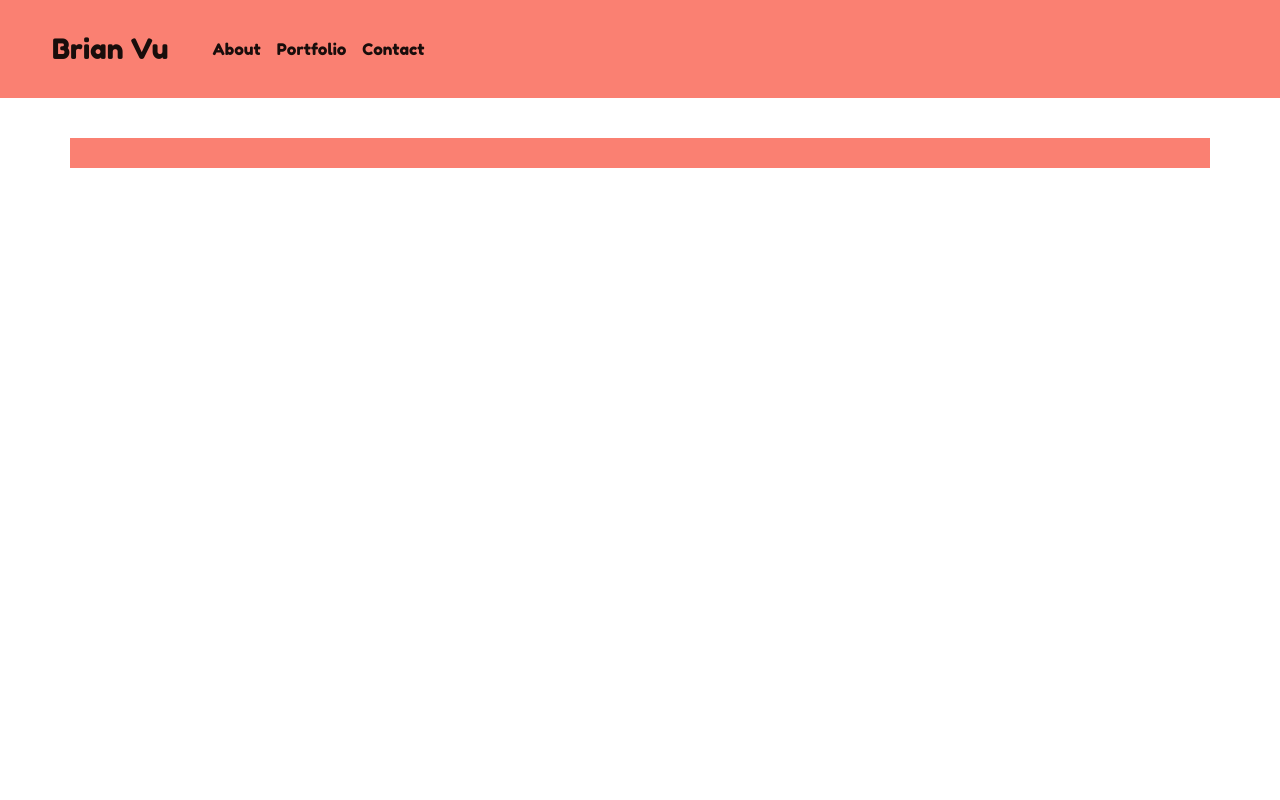
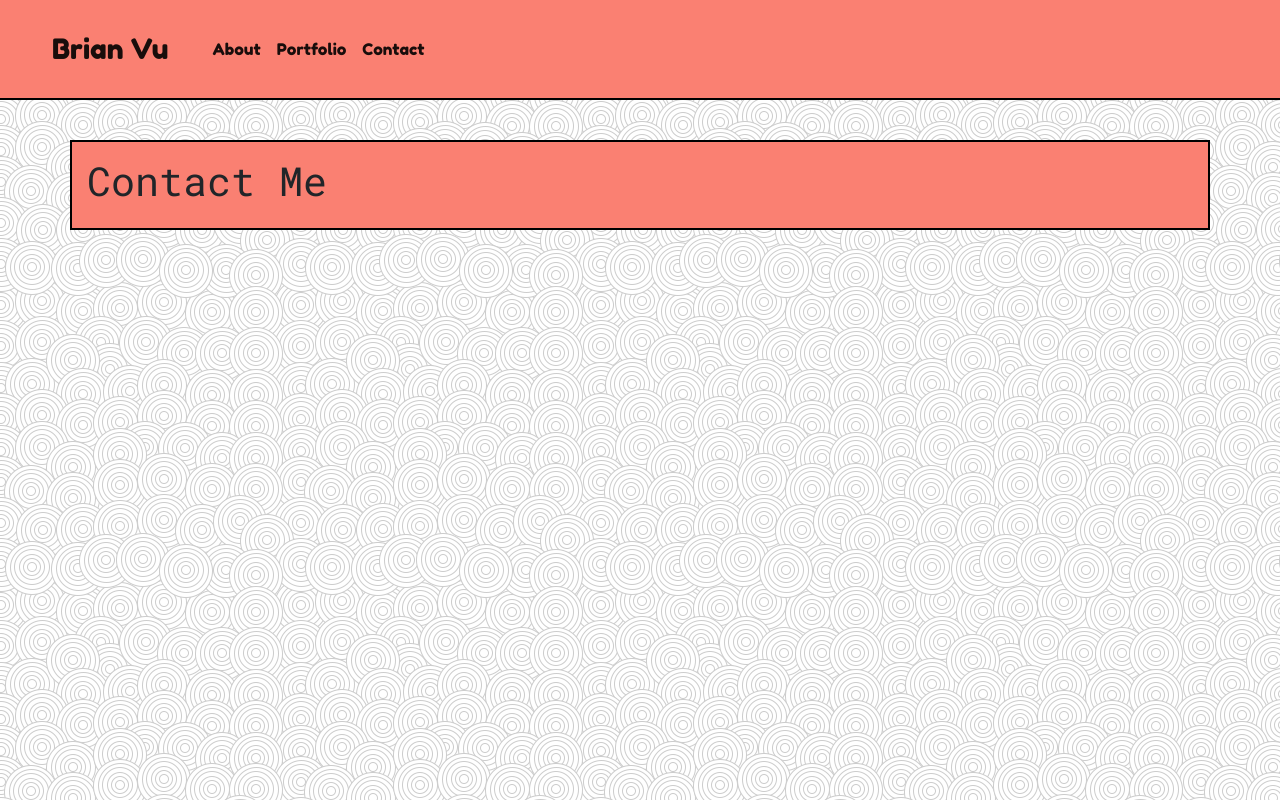
Before and after one commit to b-vu/Homework-2, a plain HTML site: page contact.html in a window 1280 px wide. Drawn offline with nearby package versions, Linux system fonts and the light colour scheme.

Commit message:
Edited index

```diff
--- a/Assets/css/contactstyle.css
+++ b/Assets/css/contactstyle.css
@@ -1,5 +1,5 @@
 body {
-    background: url(images/swirl_pattern.png); /* Background pattern from Toptal Subtle Patterns */
+    background: url(../images/swirl_pattern.png); /* Background pattern from Toptal Subtle Patterns */
 }
 
 .name{
@@ -18,19 +18,15 @@ body {
 
 .navbar-light{
     background-color: salmon;
+    border-bottom: 2px solid black;
 }
 
 .navbar{
     margin-bottom: 40px;
 }
 
-.biopic{
-    height: 300px;
-    width: 300px;
-    margin-right: 10px;
-}
-
 .container{
     background-color: salmon;
     padding: 15px;
+    border: 2px solid black;
 }
--- a/Assets/css/indexstyle.css
+++ b/Assets/css/indexstyle.css
@@ -1,5 +1,5 @@
 body {
-    background: url(images/swirl_pattern.png); /* Background pattern from Toptal Subtle Patterns */
+    background: url(../images/swirl_pattern.png); /* Background pattern from Toptal Subtle Patterns */
 }
 
 .name{
@@ -18,6 +18,7 @@ body {
 
 .navbar-light{
     background-color: salmon;
+    border-bottom: 2px solid black;
 }
 
 .navbar{
@@ -28,13 +29,43 @@ body {
     height: 300px;
     width: 300px;
     margin-right: 10px;
+    border: 2px solid black;
 }
 
 .container{
     background-color: salmon;
     padding: 15px;
+    border: 2px solid black;
 }
 
 @media screen and (max-width: 768px){
 
 }
+
+/*<div class="row col-12">
+            <h1 class="fontStyle">About Me</h1>
+        </div>
+
+        <div class="row">
+          <div class="col-12 col-md-6 col-lg-4">
+            <img src="Assets/images/biopic.jpg" class="img-fluid biopic" alt="Brian Vu">
+          </div>
+
+          <p class="fontStyle col-md-6 col-lg-8">
+                My name is Brian Vu, and I am currently a part-time student at UT Austin's Coding Boot Camp.
+                Currently, I work full time as a lab technician at a research lab in the medical center. As
+                this website shows, I am very interested in learning the skills to become a web developer.
+                My current goal is to pursue a career in web development and programming, and I believe the
+                boot camp is a great way to get a foot in the door. <br> <br>
+                In my free time, I enjoy playing video games (though I need to be careful because if I get
+                immersed, hours would go by unnoticed), reading, and watching sports. I don't have much time
+                for games these days but when I do, I play a game or two of Counter-Strike. But these days I
+                find it more enjoyable to read and watch TV. I'm currently reading The Dark Elf Trilogy by
+                R. A. Salvatore, and I tend to gravitate towards fantasy and sci-fi genres. I'm a huge fan of
+                basketball and football. As a Houston native, I will always cheer for Houston teams, but I
+                enjoy watching any good teams play. I also watch Formula 1, e-sports, listen to all sorts of
+                music genres, etc. Basically what I'm saying is, if you ever meet me in person, there are
+                probably things we have in common that we could talk about! <br> <br>
+                Anyways, I've gone on long enough. Feel free to browse my portfolio and contact me!
+          </p>
+        </div>*/
--- a/Assets/css/portfoliostyle.css
+++ b/Assets/css/portfoliostyle.css
@@ -1,5 +1,5 @@
 body {
-    background: url(images/swirl_pattern.png); /* Background pattern from Toptal Subtle Patterns */
+    background: url(../images/swirl_pattern.png); /* Background pattern from Toptal Subtle Patterns */
 }
 
 .name{
@@ -18,19 +18,15 @@ body {
 
 .navbar-light{
     background-color: salmon;
+    border-bottom: 2px solid black;
 }
 
 .navbar{
     margin-bottom: 40px;
 }
 
-.biopic{
-    height: 300px;
-    width: 300px;
-    margin-right: 10px;
-}
-
 .container{
     background-color: salmon;
     padding: 15px;
+    border: 2px solid black;
 }
--- a/contact.html
+++ b/contact.html
@@ -37,6 +37,9 @@
 
     <div class="container">
 
+      <div class="row col-12">
+        <h1 class="fontStyle">Contact Me</h1>
+      </div>
 
     </div>
 
```
Also changed, not shown: index.html (+1 -3 lines).
